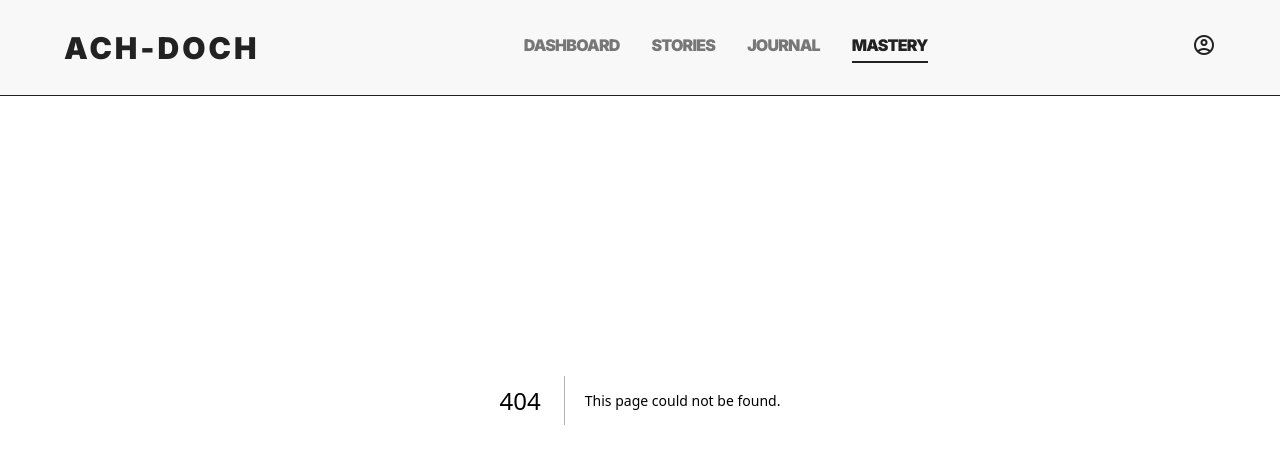
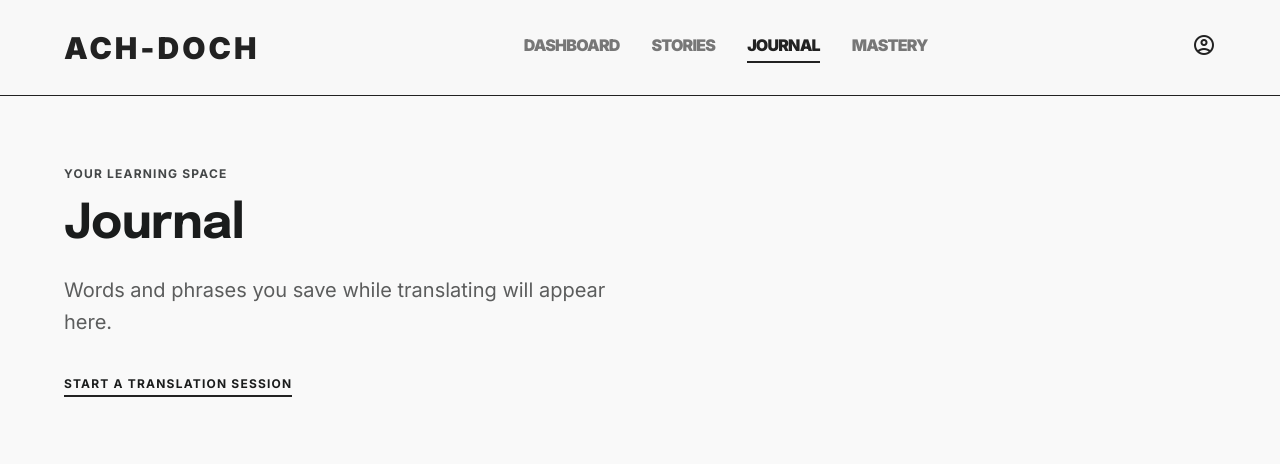
Before and after one commit to a-ww2-er/ach-doch-AI-client, a Next.js app: page /journal in a window 1280 px wide. Before the commit this address had no page. Shown: the top 464 px of the page. Built offline with nearby package versions, Linux system fonts and the light colour scheme.

Commit message:
Build frontend navigation foundation

```diff
--- /dev/null
+++ b/src/app/dashboard/page.tsx
@@ -0,0 +1,5 @@
+import ComingSoon from "@/components/layout/ComingSoon";
+
+export default function DashboardPage() {
+  return <ComingSoon title="Dashboard" description="Your recent sessions and next practice steps will live here." />;
+}
--- /dev/null
+++ b/src/app/error.tsx
@@ -0,0 +1,5 @@
+"use client";
+
+export default function Error({ reset }: { error: Error & { digest?: string }; reset: () => void }) {
+  return <main className="flex-grow flex flex-col items-center justify-center px-6 pt-24 text-center"><p className="text-label-bold uppercase mb-4 text-error">Something went wrong</p><h1 className="text-headline-md mb-6">We could not load this page.</h1><button onClick={reset} className="bg-primary-container text-on-primary text-label-bold uppercase px-8 py-4">Try again</button></main>;
+}
--- /dev/null
+++ b/src/app/journal/page.tsx
@@ -0,0 +1,5 @@
+import ComingSoon from "@/components/layout/ComingSoon";
+
+export default function JournalPage() {
+  return <ComingSoon title="Journal" description="Words and phrases you save while translating will appear here." />;
+}
--- /dev/null
+++ b/src/app/loading.tsx
@@ -0,0 +1,3 @@
+export default function Loading() {
+  return <main className="flex-grow flex items-center justify-center pt-24" aria-busy="true"><p className="text-label-bold uppercase animate-pulse">Loading...</p></main>;
+}
--- /dev/null
+++ b/src/app/mastery/page.tsx
@@ -0,0 +1,5 @@
+import ComingSoon from "@/components/layout/ComingSoon";
+
+export default function MasteryPage() {
+  return <ComingSoon title="Mastery" description="Track your translation accuracy, recurring errors, and progress over time." />;
+}
--- /dev/null
+++ b/src/app/not-found.tsx
@@ -0,0 +1,5 @@
+import Link from "next/link";
+
+export default function NotFound() {
+  return <main className="flex-grow flex flex-col items-center justify-center px-6 pt-24 text-center"><p className="text-label-bold uppercase mb-4">404 / Page not found</p><h1 className="text-headline-lg mb-6">This page went missing.</h1><Link href="/" className="bg-primary-container text-on-primary text-label-bold uppercase px-8 py-4">Return home</Link></main>;
+}
--- a/src/app/page.tsx
+++ b/src/app/page.tsx
@@ -7,9 +7,11 @@ import { api } from "@/lib/api";
 export default function Home() {
   const router = useRouter();
   const [isLoading, setIsLoading] = useState(false);
+  const [error, setError] = useState<string | null>(null);
 
   const startTestSession = async () => {
     setIsLoading(true);
+    setError(null);
     try {
       const result = await api.generateStory({
         title: "The Missing Piece",
@@ -21,7 +23,7 @@ export default function Home() {
       router.push(`/session/${result.story_id}`);
     } catch (err) {
       console.error(err);
-      alert("Failed to start session. Is the backend running?");
+      setError("We could not start a session. Check that the server is available and try again.");
       setIsLoading(false);
     }
   };
@@ -42,6 +44,7 @@ export default function Home() {
           >
             {isLoading ? "Generating Your Story..." : "Start Test Session"}
           </button>
+          {error && <p role="alert" className="mt-4 text-sm text-error">{error}</p>}
         </div>
       </div>
     </main>
--- a/src/app/session/[storyId]/page.tsx
+++ b/src/app/session/[storyId]/page.tsx
@@ -6,17 +6,23 @@ import { api } from "@/lib/api";
 import SentenceCard from "@/components/session/SentenceCard";
 import GlossaryPanel from "@/components/session/GlossaryPanel";
 
+interface Story { title: string; direction: string; cefr_level: string; }
+interface Sentence { id: string; source_text: string; }
+interface Session { session_number: number; user_session_id: string; source_lang?: string; sentences: Sentence[]; }
+interface Feedback { score: number; critiques: { category: string; original: string; suggestion: string; explanation: string }[]; model_translation: string; }
+
 export default function SessionPage() {
   const params = useParams();
   const storyId = params.storyId as string;
 
-  const [story, setStory] = useState<any>(null);
-  const [session, setSession] = useState<any>(null);
+  const [story, setStory] = useState<Story | null>(null);
+  const [session, setSession] = useState<Session | null>(null);
   const [loading, setLoading] = useState(true);
   const [evaluatingId, setEvaluatingId] = useState<string | null>(null);
-  const [feedbacks, setFeedbacks] = useState<Record<string, any>>({});
-  const [dictionaryEntry, setDictionaryEntry] = useState<any>(null);
+  const [feedbacks, setFeedbacks] = useState<Record<string, Feedback>>({});
+  const [dictionaryEntry, setDictionaryEntry] = useState<Parameters<typeof GlossaryPanel>[0]["entry"]>(null);
   const [dictLoading, setDictLoading] = useState(false);
+  const [error, setError] = useState<string | null>(null);
 
   useEffect(() => {
     async function loadData() {
@@ -29,6 +35,7 @@ export default function SessionPage() {
         setSession(sessionData);
       } catch (err) {
         console.error(err);
+        setError("We could not load this session. Please try again.");
       } finally {
         setLoading(false);
       }
@@ -49,6 +56,7 @@ export default function SessionPage() {
   };
 
   const handleTranslationSubmit = async (sentenceId: string, sourceText: string, translation: string) => {
+    if (!session || !story) return;
     setEvaluatingId(sentenceId);
     try {
       const result = await api.evaluateTranslation({
@@ -62,19 +70,20 @@ export default function SessionPage() {
       setFeedbacks({ ...feedbacks, [sentenceId]: result });
     } catch (err) {
       console.error(err);
-      alert("Evaluation failed.");
+      setError("We could not evaluate that translation. Please try again.");
     } finally {
       setEvaluatingId(null);
     }
   };
 
   if (loading) return <div className="p-20 text-center text-headline-md">Loading Session...</div>;
-  if (!story || !session) return <div className="p-20 text-center">Session not found.</div>;
+  if (!story || !session) return <div className="p-20 text-center" role="alert">{error || "Session not found."}</div>;
 
   const completedCount = Object.keys(feedbacks).length;
 
   return (
     <div className="flex-grow flex flex-col pt-32 pb-margin-page px-margin-page max-w-[1440px] mx-auto w-full">
+      {error && <p role="alert" className="mb-6 border border-error bg-error-container px-4 py-3 text-sm">{error}</p>}
       {/* Header Section */}
       <div className="mb-20 border-b border-primary-container pb-6 flex justify-between items-end animate-in fade-in slide-in-from-top-4 duration-500">
         <div>
@@ -91,7 +100,7 @@ export default function SessionPage() {
       <div className="grid grid-cols-1 lg:grid-cols-12 gap-gutter items-start">
         {/* Cards Column */}
         <div className="lg:col-span-8 flex flex-col gap-10">
-          {session.sentences.map((sentence: any, index: number) => (
+          {session.sentences.map((sentence, index) => (
             <SentenceCard
               key={sentence.id}
               number={index + 1}
--- /dev/null
+++ b/src/app/stories/page.tsx
@@ -0,0 +1,5 @@
+import ComingSoon from "@/components/layout/ComingSoon";
+
+export default function StoriesPage() {
+  return <ComingSoon title="Stories" description="Choose a story by level, theme, and translation direction." />;
+}
--- /dev/null
+++ b/src/components/layout/ComingSoon.tsx
@@ -0,0 +1,5 @@
+import Link from "next/link";
+
+export default function ComingSoon({ title, description }: { title: string; description: string }) {
+  return <main className="flex-grow pt-40 px-6 md:px-16 max-w-[1440px] mx-auto w-full"><span className="text-label-bold uppercase text-on-surface-variant">Your learning space</span><h1 className="text-headline-lg mt-3 mb-5">{title}</h1><p className="text-body-lg max-w-xl opacity-70 mb-8">{description}</p><Link href="/" className="text-label-bold uppercase border-b-2 border-[#222222] pb-1">Start a translation session</Link></main>;
+}
--- a/src/components/layout/Header.tsx
+++ b/src/components/layout/Header.tsx
@@ -2,36 +2,64 @@
 
 import React from "react";
 import Link from "next/link";
+import { usePathname } from "next/navigation";
+
+const navigation = [
+  { label: "Dashboard", href: "/dashboard" },
+  { label: "Stories", href: "/stories" },
+  { label: "Journal", href: "/journal" },
+  { label: "Mastery", href: "/mastery" },
+];
 
 export default function Header() {
+  const pathname = usePathname();
+  const [menuOpen, setMenuOpen] = React.useState(false);
+
   return (
     <header className="fixed top-0 w-full z-50 bg-[#F8F8F8] border-b border-[#222222] h-24 flex items-center">
-      <div className="max-w-[1440px] mx-auto w-full px-16 flex justify-between items-center">
+      <div className="max-w-[1440px] mx-auto w-full px-6 md:px-16 flex justify-between items-center">
         <Link href="/" className="text-3xl font-black text-[#222222] tracking-widest font-epilogue uppercase">
           ACH-DOCH
         </Link>
 
         <nav className="hidden md:flex gap-8">
-          {["Dashboard", "Stories", "Journal", "Mastery"].map((item) => (
+          {navigation.map((item) => (
             <Link
-              key={item}
-              href="#"
-              className={item === "Mastery"
+              key={item.href}
+              href={item.href}
+              className={pathname.startsWith(item.href)
                 ? "font-epilogue font-black uppercase tracking-tighter text-[#222222] border-b-2 border-[#222222] pb-1"
                 : "font-epilogue font-black uppercase tracking-tighter text-[#222222]/60 hover:text-[#222222] transition-colors"
               }
             >
-              {item}
+              {item.label}
             </Link>
           ))}
         </nav>
 
         <div className="flex items-center gap-4">
-          <button className="text-[#222222] hover:opacity-70 transition-all">
+          <button aria-label="Account" className="hidden sm:block text-[#222222] hover:opacity-70 transition-all">
             <span className="material-symbols-outlined text-2xl">account_circle</span>
+          </button>
+          <button
+            aria-label={menuOpen ? "Close navigation" : "Open navigation"}
+            aria-expanded={menuOpen}
+            onClick={() => setMenuOpen(!menuOpen)}
+            className="md:hidden text-[#222222]"
+          >
+            <span className="material-symbols-outlined text-2xl">{menuOpen ? "close" : "menu"}</span>
           </button>
         </div>
       </div>
+      {menuOpen && (
+        <nav className="md:hidden absolute top-24 left-0 right-0 bg-[#F8F8F8] border-b border-[#222222] px-6 py-5 flex flex-col gap-5">
+          {navigation.map((item) => (
+            <Link key={item.href} href={item.href} onClick={() => setMenuOpen(false)} className="font-epilogue font-black uppercase tracking-tighter">
+              {item.label}
+            </Link>
+          ))}
+        </nav>
+      )}
     </header>
   );
 }
--- a/src/components/session/GlossaryPanel.tsx
+++ b/src/components/session/GlossaryPanel.tsx
@@ -58,7 +58,7 @@ export default function GlossaryPanel({ entry, isLoading }: GlossaryPanelProps)
                   <div>
                     <span>{m.definition}</span>
                     {m.example && (
-                      <p className="text-sm opacity-60 italic mt-1">"{m.example}"</p>
+                       <p className="text-sm opacity-60 italic mt-1">&quot;{m.example}&quot;</p>
                     )}
                   </div>
                 </li>
```
